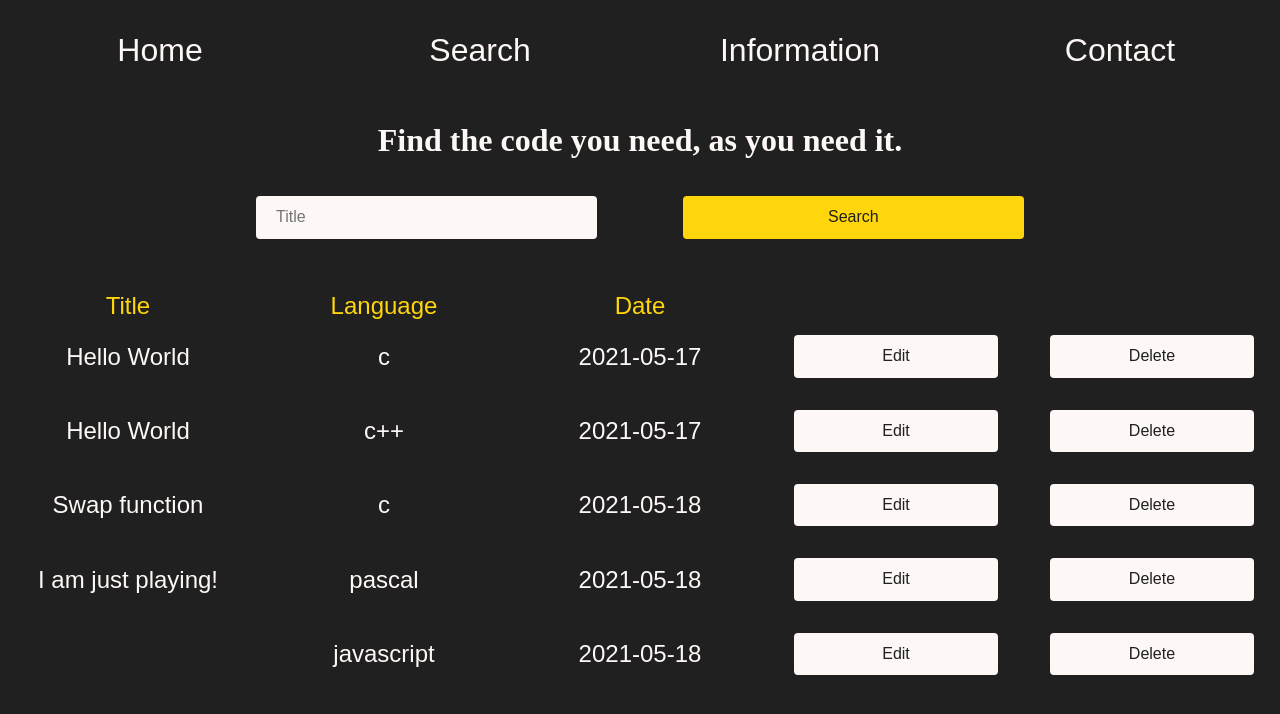
After one commit to Luciano-Bercini/Code-Snip, a Flask app: page /search in a window 1280 px wide. The commit adds this page. Shown: the top 714 px of the page. Run offline with Flask 2, Linux system fonts and the light colour scheme; data comes from the database, SQL or seed files in the repository; both versions use the stored data as it was after the commit; some libraries are stand-ins or nearby versions.

Commit message:
More improvements.

```diff
--- a/app.py
+++ b/app.py
@@ -33,8 +33,7 @@ def index():
         except:
             return 'There was an issue posting your task.'
     else:
-        posts = Post.query.order_by(Post.date_created).all()
-        return render_template('index.html', posts=posts)
+        return render_template('index.html')
 
 @app.route('/update/<int:id>', methods=['GET', 'POST'])
 def update(id):
@@ -52,13 +51,26 @@ def update(id):
         return render_template('update.html', snippet=snippet_to_update)
 
 
+@app.route('/search', methods=['GET', 'POST'])
+def search():
+    if request.method == 'POST':
+        post_title = request.form['title']
+        if post_title:
+            posts = Post.query.filter(Post.title.contains(post_title)).all()
+        else:
+            posts = Post.query.all()
+    else:
+        posts = Post.query.order_by(Post.date_created).all()
+    return render_template('/search.html', posts=posts)
+
+
 @app.route('/delete/<int:id>')
 def delete(id):
     task_to_delete = Post.query.get_or_404(id)
     try:
         db.session.delete(task_to_delete)
         db.session.commit()
-        return redirect('/')
+        return redirect('/search')
     except:
         return 'There was a problem deleting the task.'
 
--- a/static/styles.css
+++ b/static/styles.css
@@ -17,6 +17,7 @@ h1, h2 {
 }
 .centered-text {
     text-align: center;
+    align-self: center;
 }
 .very-small-top-bottom-margin {
     margin-block-start: 0.5em;
@@ -37,17 +38,28 @@ h1, h2 {
 }
 .centered-block {
   display: block;
-  margin: auto;
+  margin-left: auto;
+  margin-right: auto;
 }
-input[type=text], select {
+input, select {
   width: 80%;
   padding: 12px 20px;
-  border: 1px solid #ccc;
+  border: none;
   border-radius: 4px;
+  background-color: var(--white);
   outline-color: var(--yellow);
+  color: var(--black);
   box-sizing: border-box;
-  margin-block-start: 1em;
-  margin-block-end: 1em;
+  margin:1em;
+}
+input[type=submit], input[type=button] {
+  cursor: pointer;
+}
+input[type=submit] {
+    background-color: var(--yellow);
+}
+input[type=submit]:hover {
+  background-color: var(--yellow_darker);
 }
 textarea, code, select {
   width: 80%;
@@ -56,6 +68,9 @@ textarea, code, select {
   border-radius: 4px;
   outline-color: var(--yellow);
   box-sizing: border-box;
+}
+.centered {
+  justify-content: center;
 }
 /*#editor {
   color: transparent;
@@ -83,21 +98,6 @@ textarea, code, select {
   line-height: 20pt;
 }
 */
-input[type=submit] {
-  width: 80%;
-  background-color: var(--yellow);
-  color: var(--black);
-  padding: 14px 20px;
-  border: none;
-  font-size: 1.5em;
-  border-radius: 4px;
-  cursor: pointer;
-  margin-block-start: 1em;
-  margin-block-end: 1em;
-}
-input[type=submit]:hover {
-  background-color: var(--yellow_darker);
-}
 a {
     text-decoration: none;
     color: var(--white);
--- a/templates/base.html
+++ b/templates/base.html
@@ -17,17 +17,22 @@
 <body>
     <header>
         <nav class="pure-g">
-            <div class="pure-u-1-3 centered-text big-text">
+            <div class="pure-u-1-2 pure-u-md-1-4 centered-text big-text">
                  <a href="{{ url_for('index') }}">
                     <p>Home</p>
                  </a>
             </div>
-            <div class="pure-u-1-3 centered-text big-text">
+            <div class="pure-u-1-2 pure-u-md-1-4 centered-text big-text">
+                 <a href="{{ url_for('search') }}">
+                    <p>Search</p>
+                 </a>
+            </div>
+            <div class="pure-u-1-2 pure-u-md-1-4 centered-text big-text">
                 <a href="{{ url_for('information') }}">
                     <p>Information</p>
                 </a>
             </div>
-            <div class="pure-u-1-3 centered-text big-text">
+            <div class="pure-u-1-2 pure-u-md-1-4 centered-text big-text">
                 <a href="{{ url_for('contact') }}">
                     <p>Contact</p>
                 </a>
--- a/templates/code.html
+++ b/templates/code.html
@@ -10,7 +10,7 @@
         <input type="text" name="title" id="title" placeholder="Your title..." spellcheck="false" class="centered-block post-content"
                {% block snippet_title_value %}
                {% endblock %}
-        ><br>
+        >
 
         <h3 class="centered-text medium-text very-small-top-bottom-margin" style="color: var(--yellow)">CONTENT</h3>
         <textarea id="editor" name="content" spellcheck="false" placeholder="Your code..." rows="10" class="centered-block post-content">{% block snippet_content_value %}{% endblock %}</textarea>
@@ -29,7 +29,7 @@
             <option value="unity c#">Unity C#</option>
             {% block snippet_language_selected %}
             {% endblock %}
-        </select><br>
+        </select>
     {% block button %} {% endblock %}
     </form>
 {% endblock %}
--- a/templates/contact.html
+++ b/templates/contact.html
@@ -6,6 +6,6 @@
 
 {% block body %}
     <h1>
-            Well...you can't contact me for now.
+
     </h1>
 {% endblock %}
--- /dev/null
+++ b/templates/search.html
@@ -0,0 +1,33 @@
+{% extends "base.html" %}
+
+{% block body %}
+    <h1>Find the code you need, as you need it.</h1>
+    <form action="/search" method="post">
+        <nav class="pure-g centered">
+            <div class="pure-u-1 pure-u-md-1-3">
+                <input type="text" name="title" id="title" class="post-content centered-block" placeholder="Title"/>
+            </div>
+            <div class="pure-u-1 pure-u-md-1-3">
+                <input type="submit" class=" centered-block post-content" value="Search"/>
+            </div>
+        </nav>
+    </form><br><br>
+        <nav class="pure-g">
+            <div class="pure-u-1-5 centered-text medium-text" style="color: var(--yellow)"> Title </div>
+            <div class="pure-u-1-5 centered-text medium-text" style="color: var(--yellow)"> Language </div>
+            <div class="pure-u-1-5 centered-text medium-text" style="color: var(--yellow)"> Date </div>
+        </nav>
+    {% for post in posts %}
+        <nav class="pure-g">
+            <div class="pure-u-1-3 pure-u-md-1-5 centered-text medium-text very-small-top-bottom-margin" style="text-align: center"> {{ post.title }} </div>
+            <div class="pure-u-1-3 pure-u-md-1-5 centered-text medium-text very-small-top-bottom-margin"> {{ post.language }} </div>
+            <div class="pure-u-1-3 pure-u-md-1-5 centered-text medium-text very-small-top-bottom-margin"> {{ post.date_created.date() }} </div>
+            <div class="pure-u-1-3 pure-u-md-1-5">
+                <input type="button" class="centered-block post-content" value="Edit" onclick="location.href='/update/{{post.id}}'">
+            </div>
+            <div class="pure-u-1-3 pure-u-md-1-5">
+                <input type="button" class="centered-block post-content" value="Delete" onclick="location.href='/delete/{{post.id}}'">
+            </div>
+        </nav>
+    {% endfor %}
+{% endblock %}
--- a/templates/update.html
+++ b/templates/update.html
@@ -12,5 +12,5 @@
     <option selected="selected" hidden>{{ snippet.language.capitalize() }}</option>
 {% endblock %}
 {% block button %}
-    <input type="submit" value="Update your code snippet!" class="centered-block">
+    <input type="submit" value="Update your code snippet!" class="centered-block" style="font-size: 1.5em">
 {% endblock %}
```
Also changed, not shown: templates/index.html (+1 -15 lines), templates/information.html (+5 -3 lines), test.db.
